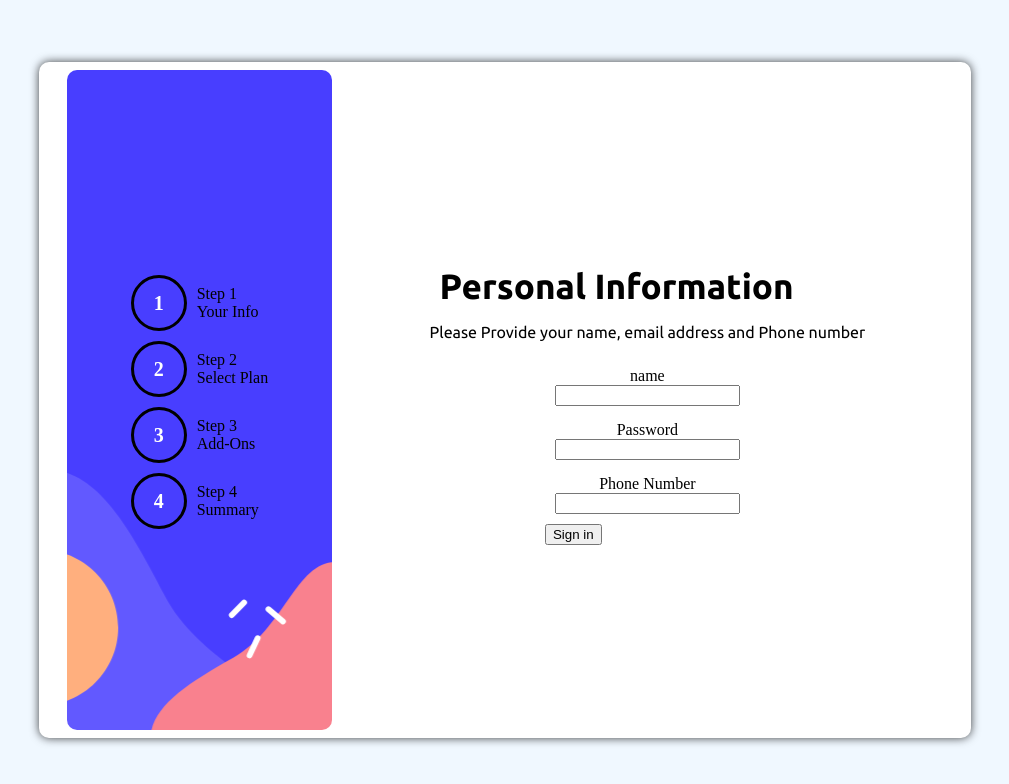
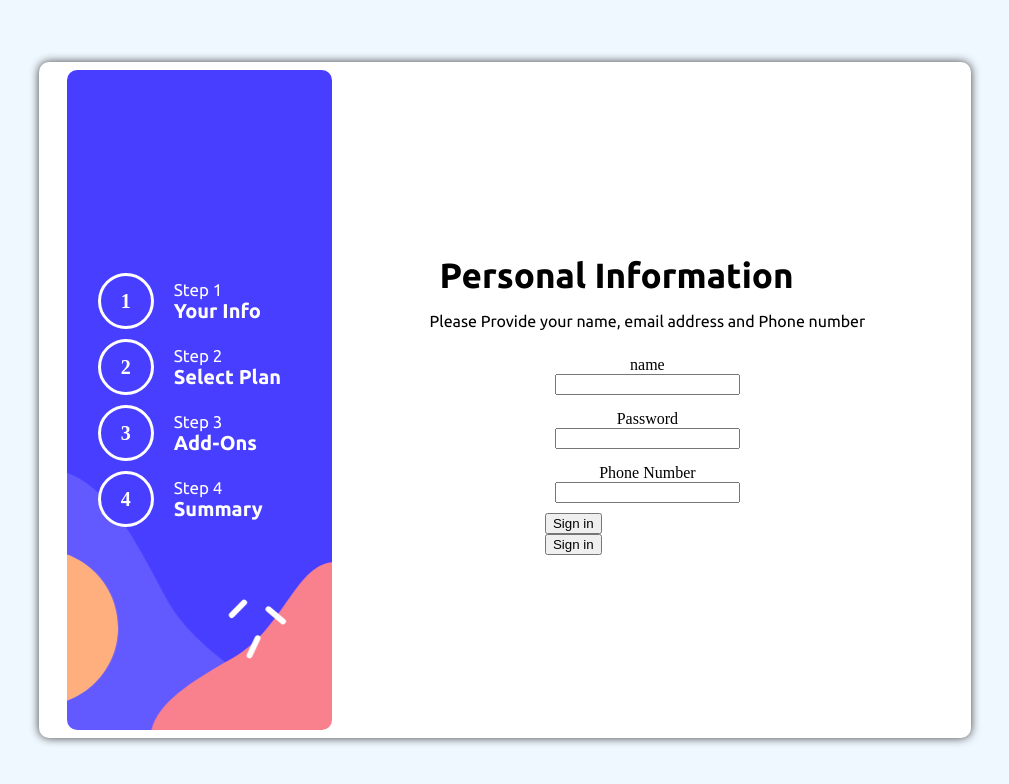
Before and after one commit to henryp25/multi-step-form, a Next.js app: page / in a window 1280 px wide. Shown: the top 784 px of the page, without its empty margins (135-1144 px from the left). Built offline with nearby package versions, Linux system fonts and the light colour scheme.

Commit message:
addingextrat css queries

```diff
--- a/app/components/sideBar/OptionSidebar.js
+++ b/app/components/sideBar/OptionSidebar.js
@@ -8,9 +8,12 @@ function OptionSidebar() {
           <div className="listItem">
             <span className="number selected">1</span>
             <div className="text">
+              <div id='stepNumber'>
                 Step 1
-              <br />
+              </div>
+              <div id='stepName'>
                Your Info
+              </div>
             </div>
           </div>
         </li>
@@ -18,9 +21,12 @@ function OptionSidebar() {
           <div className="listItem">
             <span className="number">2</span>
             <div className="text">
+             <div id='stepNumber'>
               Step 2
-              <br />
+              </div>
+              <div id='stepName'>
               Select Plan
+              </div>
             </div>
           </div>
         </li>
@@ -28,9 +34,12 @@ function OptionSidebar() {
           <div className="listItem">
             <span className="number">3</span>
             <div className="text">
+              <div id='stepNumber'>
                 Step 3
-              <br />
+                </div>
+              <div id='stepName'>
                 Add-Ons
+                </div>
               </div>
             </div>
         </li>
@@ -38,9 +47,12 @@ function OptionSidebar() {
           <div className="listItem">
             <span className="number">4</span>
           <div className="text">
+            <div id='stepNumber'>
               Step 4
-              <br />
+            </div>
+            <div id='stepName'>
               Summary
+            </div>
            </div>
           </div>
         </li>
--- a/app/components/userSelections/YourInfo.js
+++ b/app/components/userSelections/YourInfo.js
@@ -25,7 +25,17 @@ function YourInfo() {
               <input type="number" id="number" name="number" />
             </div>
 
-            <button type="submit">Sign in</button>
+            <div>
+              <div>
+                <button type="submit">Sign in</button>
+              </div>
+              <div>
+                <button type="submit">Sign in</button>
+              </div>
+            </div>
+
+
+
           </form>
         </div>
 
--- a/public/css/globals.css
+++ b/public/css/globals.css
@@ -73,12 +73,13 @@ body, html {
 
 .numberedList{
   display: flex;
+
   flex-direction: column;
   list-style-type: none;
   padding: 0;
   display: flex;
   gap: 10px;
-  margin-top: 20px;
+  margin-right: 20px;
 }
 
 .listItem {
@@ -86,10 +87,28 @@ body, html {
   align-items: center;
 }
 
+.listItem .text{
+  font-size: 20px;
+  font-family: Ubuntu-Bold, Arial, sans-serif;
+  margin-left: 10px;
+}
+
+.listItem .text #stepName{
+  font-size: 20px;
+  font-family: Ubuntu-Bold, Arial, sans-serif;
+  color: white;
+}
+
+.listItem .text #stepNumber{
+  font-size: 17px;
+  font-family: Ubuntu-Regular, Arial, sans-serif;
+  color: white;
+}
+
 .number {
   display: flex;
   border-style: solid;
-  border-color: black;
+  border-color: rgba(246, 245, 245, 0.964)55, 255, 255;
   justify-content: center;
   align-items: center;
   width: 50px;
@@ -100,7 +119,6 @@ body, html {
   font-size: 20px;
   font-weight: bold;
   margin-right: 10px;
-
 }
 
 .number .selected {
```
Lines whose indentation alone changed are shown as unchanged.
